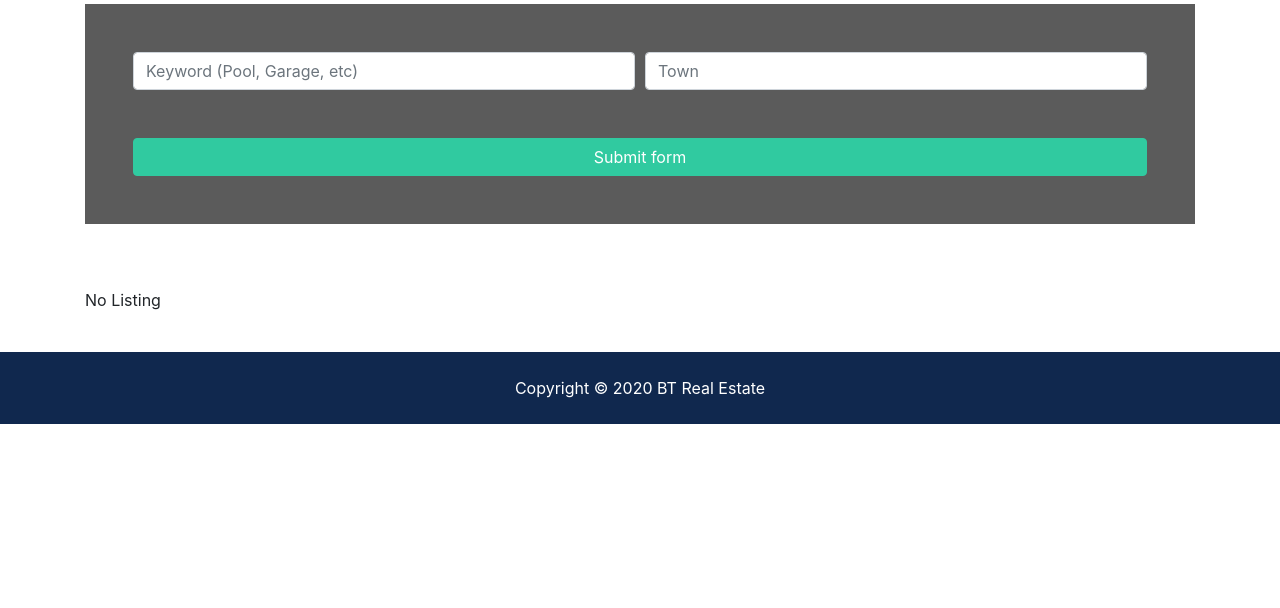
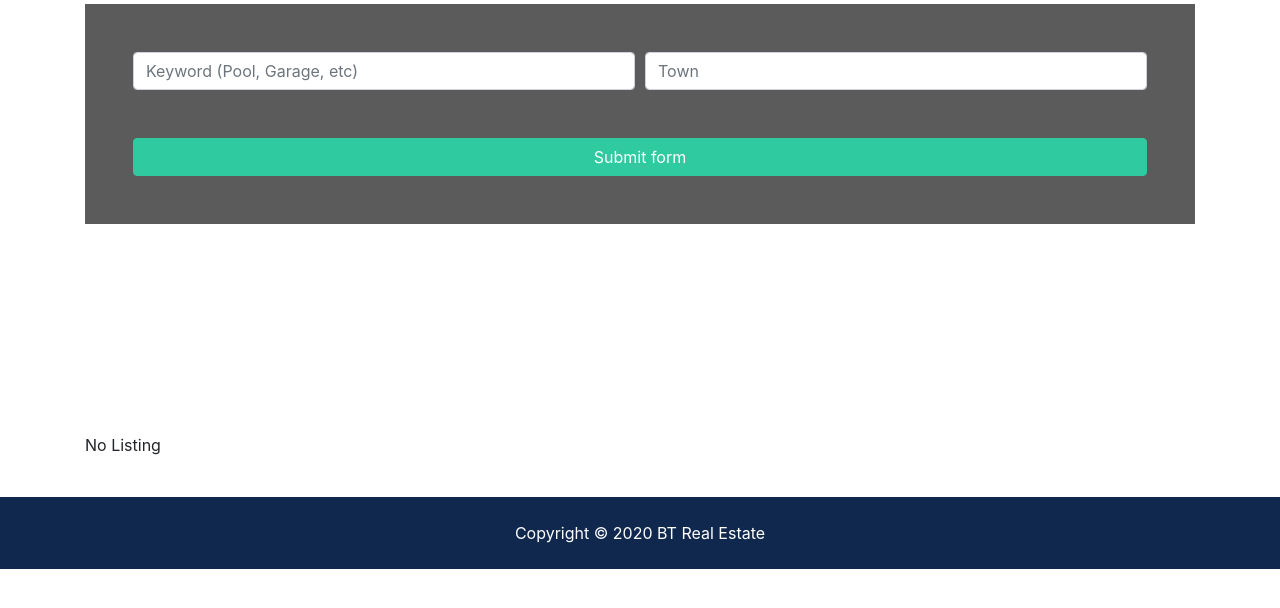
Before and after one commit to vishaldara01/homeIreland, a Django app: page /listings/ in a window 1280 px wide. Shown: the part 177-785 px from the top of the page. Run offline with Django 3.2, Linux system fonts and the light colour scheme; data that the repository does not hold is empty; some libraries are stand-ins or nearby versions; grey boxes are pictures that could not be loaded.

Commit message:
change css

```diff
--- a/homeIreland/static/css/style.css
+++ b/homeIreland/static/css/style.css
@@ -17,7 +17,7 @@ img {
 #showcase {
   background: url(../img/showcase.jpg) no-repeat top center fixed/cover;
   position: relative;
-  min-height: 260px;
+  min-height: 410px;
   color: #fff;
   padding-top: .3rem; }
   #showcase .home-search {
```
